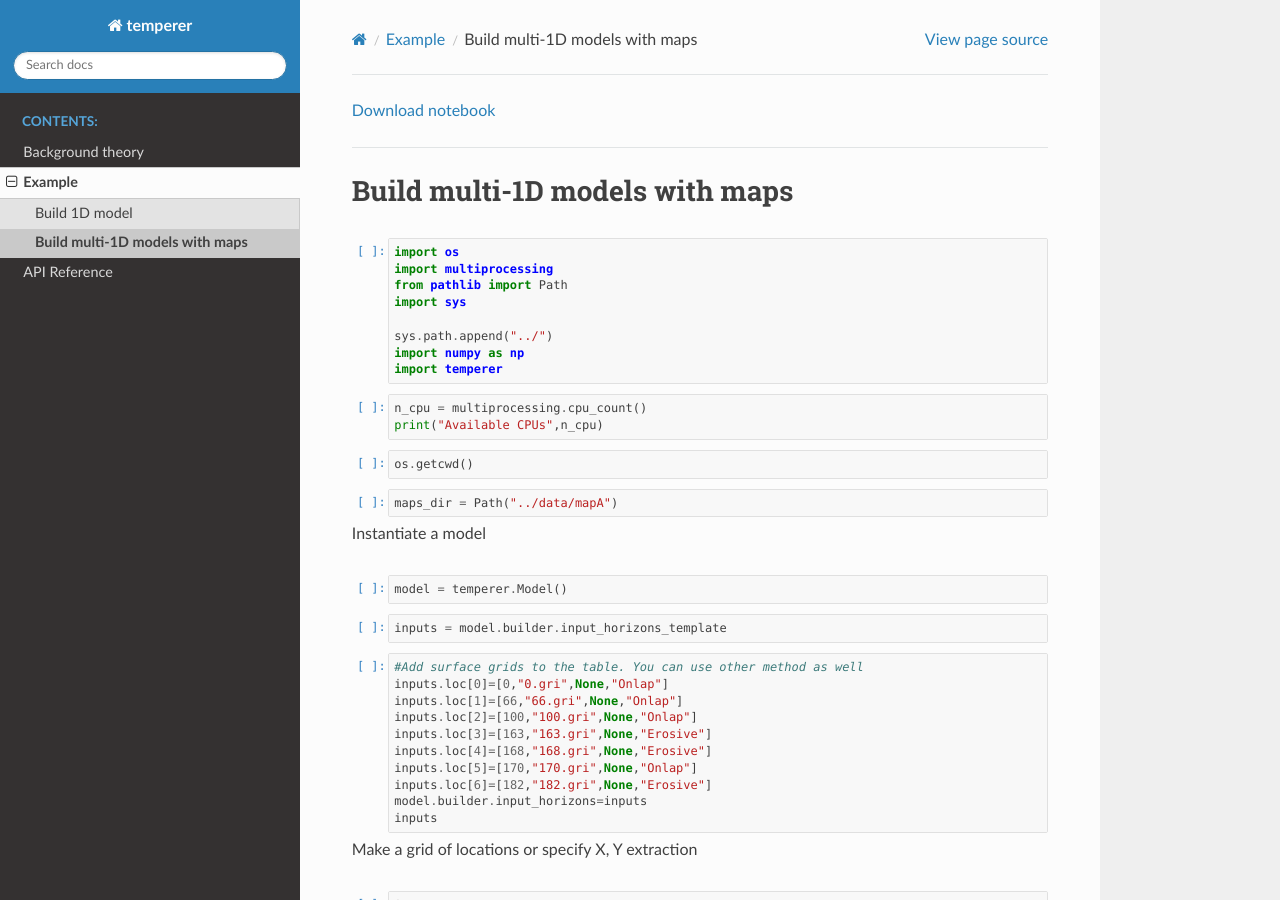
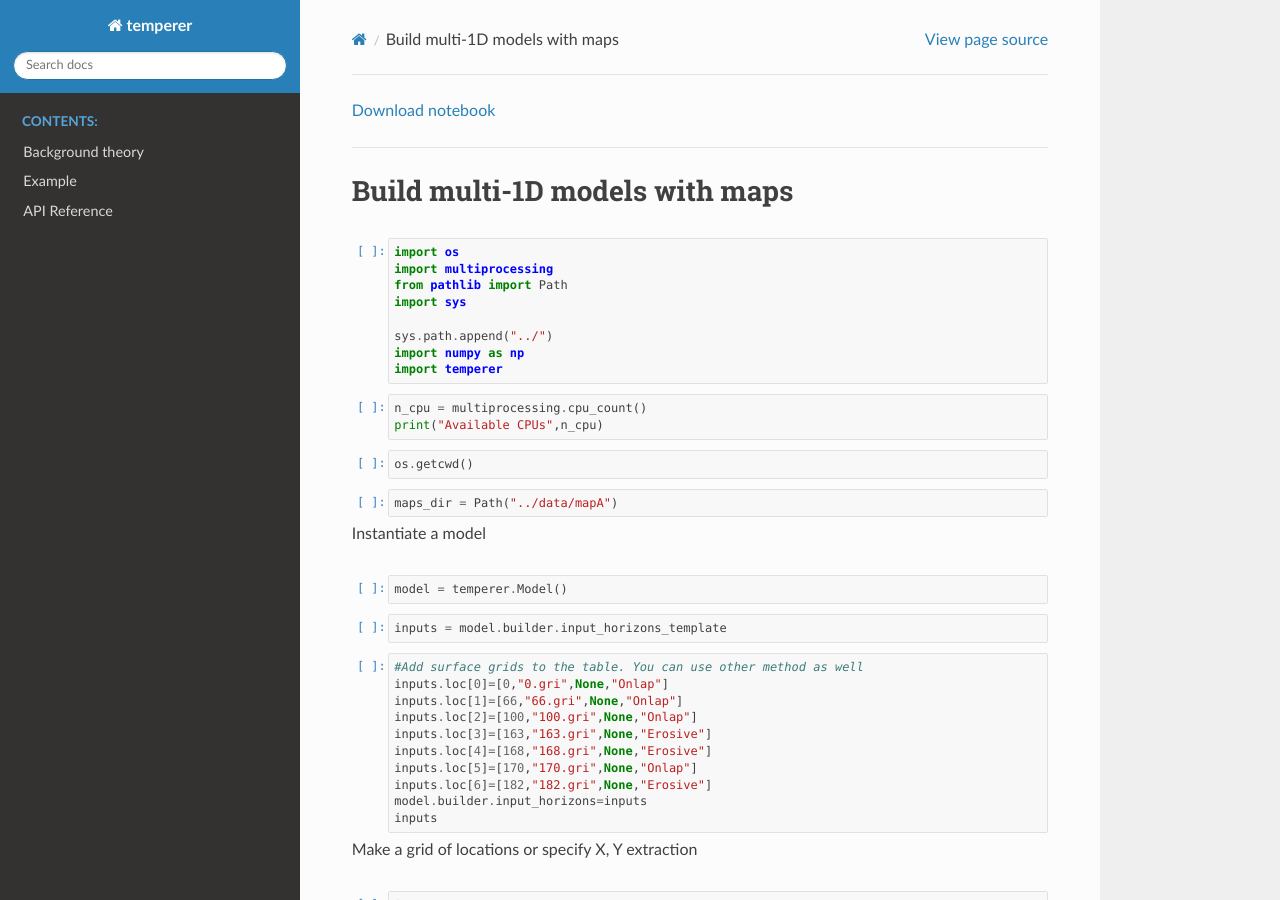
Before and after one commit to equinor/warmth_ertdemo, a Sphinx documentation site: the page built from docs/notebooks/Build_with_surface_grids.ipynb, in a window 1280 px wide and 900 px high. Built offline with Sphinx 7.4.7 and the Read the Docs theme 2.0.0, drawn with Linux system fonts in a browser that asks for light colours.

Commit message:
DOC: remove grid example

```diff
--- a/docs/example.rst
+++ b/docs/example.rst
@@ -7,4 +7,3 @@
    :caption: Contents:
 
    notebooks/Build_within_Python
-   notebooks/Build_with_surface_grids
```
